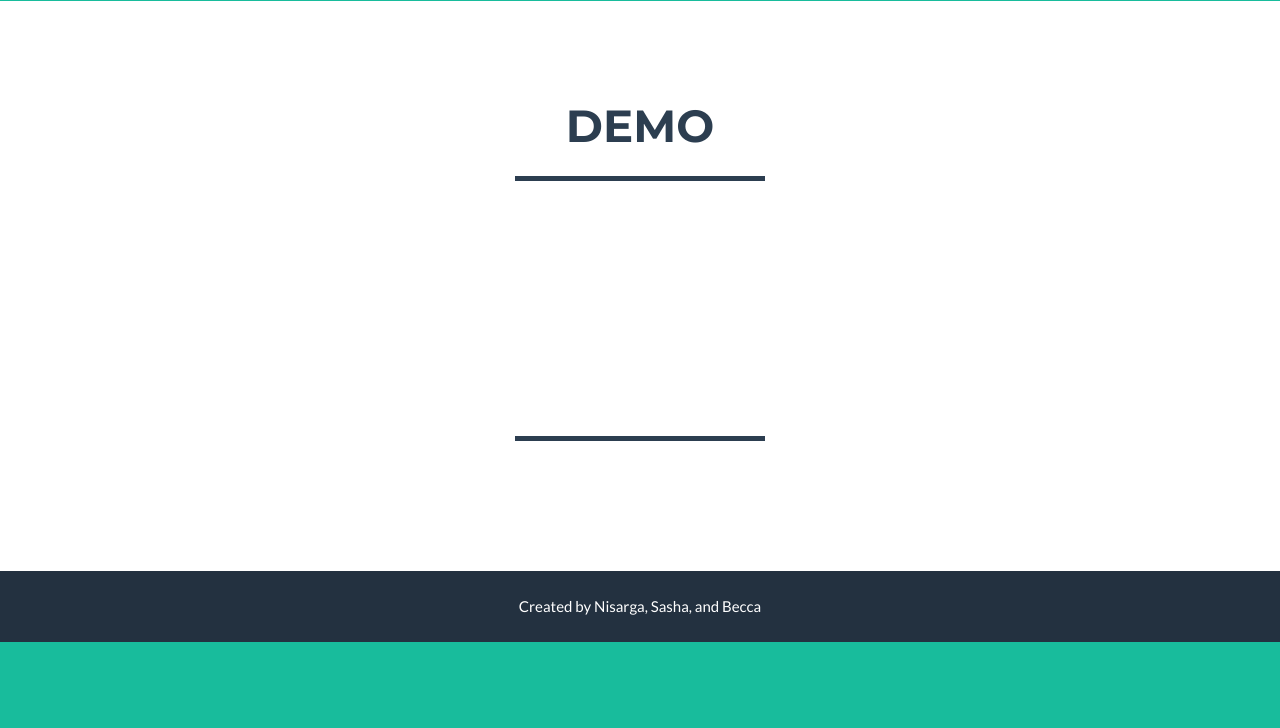
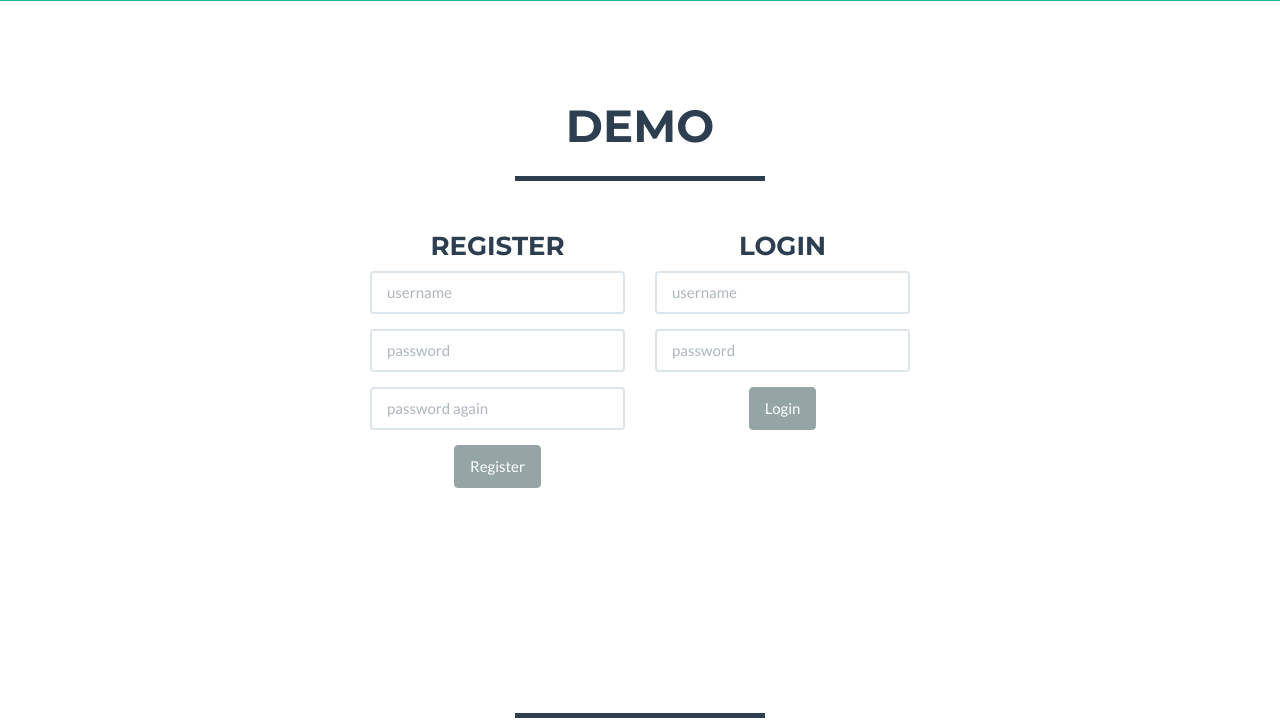
Before and after one commit to alexander-bauer/hackru, a Flask app: page / in a window 1280 px wide. Shown: the part 774-1502 px from the top of the page. Before the commit the page ends 1416 px from the top, so only its background shows below. Run offline with Flask 2, Linux system fonts and the light colour scheme; some libraries are stand-ins or nearby versions.

Commit message:
index changes

```diff
--- a/main.py
+++ b/main.py
@@ -17,9 +17,19 @@ print("Importing flask... ", end="")
 try:
     import flask
     from flask import render_template, g, request, redirect
+    print("OK")
 except ImportError:
     print("FAILED")
     print("Could not import flask, is it installed?")
+    sys.exit(1)
+
+print("Importing flask-login... ", end="")
+try:
+    import flask.ext.login
+    print("OK")
+except ImportError:
+    print("FAILED")
+    print("Could not import flask-login, is it installed?")
     sys.exit(1)
 
 def get_bloomberg_session(server_host = 'localhost', server_port = 8194):
@@ -55,6 +65,9 @@ def handleResponseEvent(event):
 
 
 app = flask.Flask(__name__)
+app.secret_key = "deadly hackathons"
+login_manager = flask.ext.login.LoginManager()
+login_manager.init_app(app)
 
 @app.route("/")
 def index():
@@ -65,6 +78,31 @@ def session():
     sess = get_bloomberg_session()
     sess.start()
     return "Hello, world."
+
+@app.route('/register', methods = ['POST'])
+def register():
+    form = flask.LoginForm()
+    if form.validate_on_submit():
+        # login and validate the user...
+        login_user(user)
+        flash("Logged in successfully.")
+        return redirect(request.args.get("next") or url_for("index"))
+    return render_template("login.html", form=form)
+
+@app.route('/login', methods = ['POST'])
+def login():
+    form = flask.LoginForm()
+    if form.validate_on_submit():
+        # login and validate the user...
+        login_user(user)
+        flash("Logged in successfully.")
+        return redirect(request.args.get("next") or url_for("index"))
+    return render_template("login.html", form=form)
+
+
+@login_manager.user_loader
+def load_user(userid):
+    return User.get(userid)
 
 def parse(args):
     parser = argparse.ArgumentParser()
--- a/templates/index.html
+++ b/templates/index.html
@@ -88,15 +88,49 @@
     <section id="demo">
         <div class="container">
             <div class="row">
-                <div class="col-lg-12 text-center">
+                <div class="col-md-12 text-center">
                     <h2>Demo</h2>
                     <hr class="star-primary">
+                        <div class="col-md-3">
+
+                        </div>
+                        <div class="col-md-3">
+                            <h3>Register</h3>
+                            <form action="/login" method="post">
+                                <div class="form-group">
+                                    <input type="text" class="form-control" name="username" placeholder="username">
+                                </div>
+                                <div class="form-group">
+                                    <input type="password" class="form-control" name="password" placeholder="password">
+                                </div>
+                                <div class="form-group">
+                                    <input type="password" class="form-control" name="password-again" placeholder="password again">
+                                </div>
+                               <button type="submit" class="btn btn-default">Register</button>
+                            </form>
+                        </div>
+
+                        <div class="col-md-3" >
+                            <h3>Login</h3>
+                            <form action="/login" method="post">
+                                <div class="form-group">
+                                    <input type="text" class="form-control" name="username" placeholder="username">
+                                </div>
+                                <div class="form-group">
+                                    <input type="password" class="form-control" name="password" placeholder="password">
+                                </div>
+                               <button type="submit" class="btn btn-default">Login</button>
+                            </form>
+                        </div>
+                         <div class="col-md-3">
+                        </div>
                 </div>
             </div>
 
         </div>
     </section>
 
+<body>
 
     <!-- Contact Section -->
     <section id="contact">
@@ -149,5 +183,4 @@
     <script src="{{ url_for('static', filename='js/freelancer.js') }}"></script>
 
 </body>
-
 </html>
```
Also changed, not shown: templates/loggedIn.html (added, +13 -0 lines), templates/login.html (added, +20 -0 lines).
